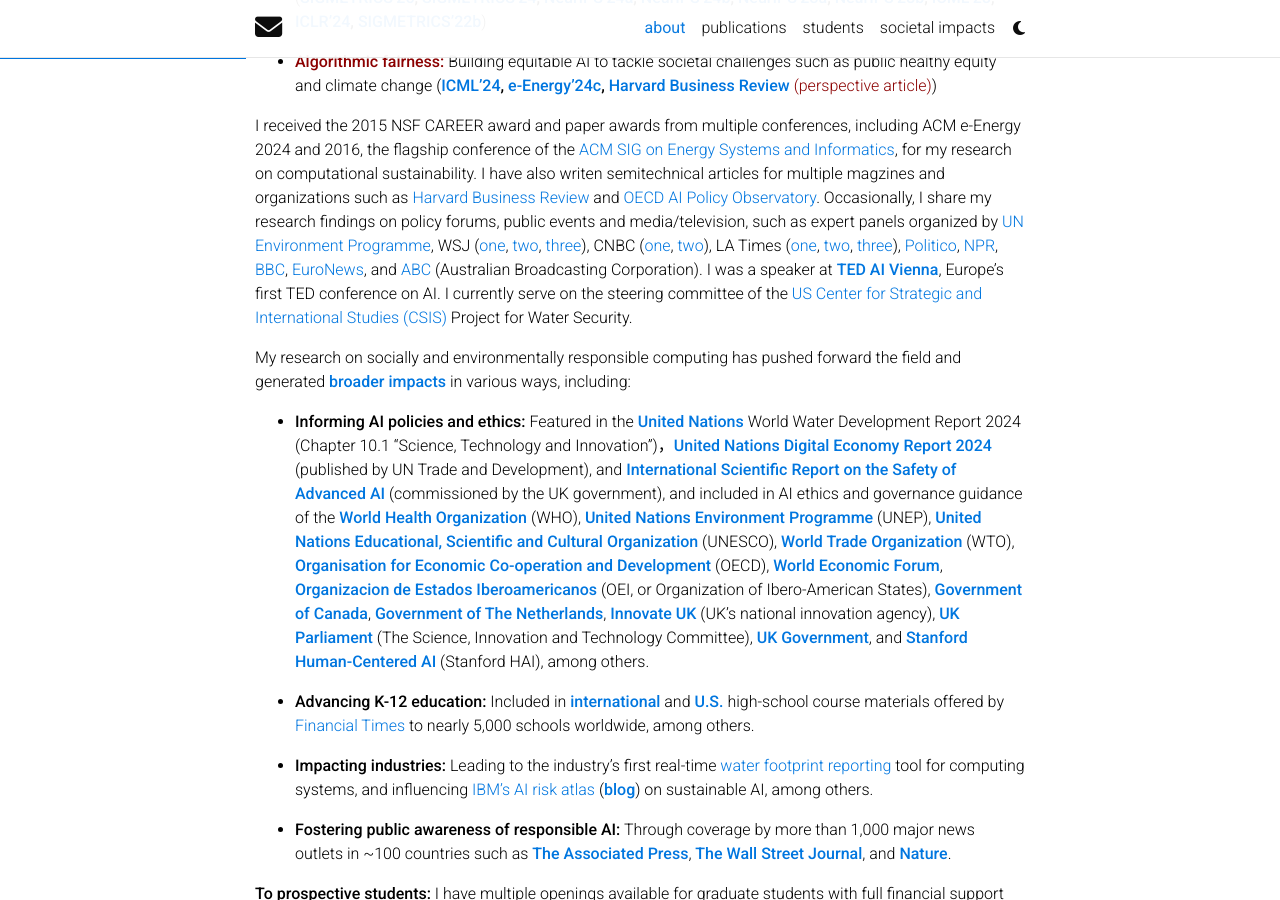
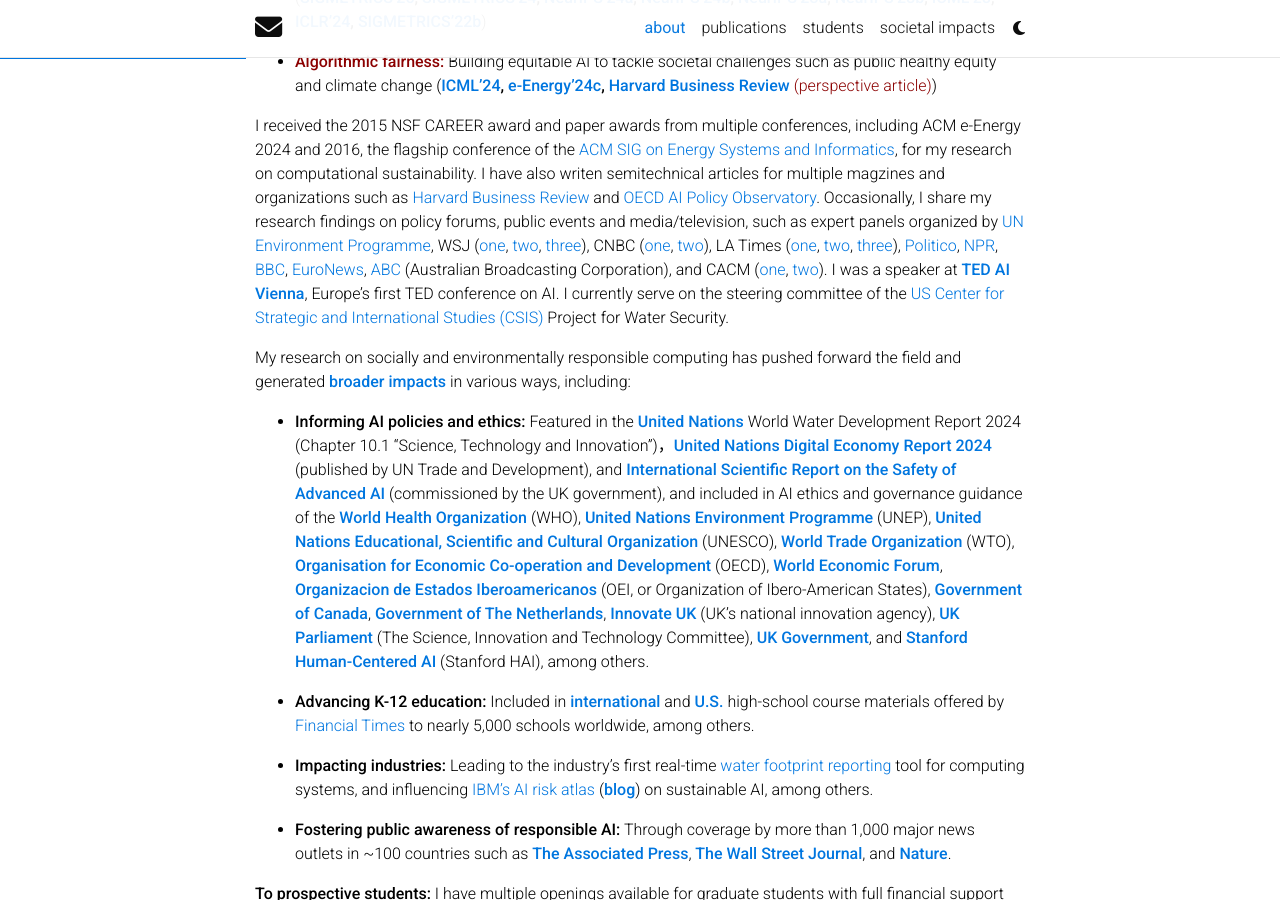
Before and after one commit to shaoleiren/shaoleiren.github.io, a Jekyll site: the page built from _pages/about.md, in a window 1280 px wide and 900 px high, scrolled down 696 px. Built offline with Jekyll 4.4.1, drawn with Linux system fonts in a browser that asks for light colours; full-size pictures stand in for the smaller copies a plugin makes; comment, search, counter and statistics services are not loaded; a style sheet for code colours, icons or effects is not loaded.

Commit message:
Update about.md

```diff
--- a/_pages/about.md
+++ b/_pages/about.md
@@ -45,7 +45,7 @@
    [three](https://www.latimes.com/environment/story/2024-08-26/tech-firms-conceal-water-and-power-demands-of-ai-computing)), [Politico](https://www.politico.com/newsletters/the-long-game/2024/10/22/ai-and-the-growing-power-struggle-00184827),
    [NPR](https://one.npr.org/?sharedMediaId=nx-s1-5059073:nx-s1-dd125ecf-65a2-40d5-89e2-e5ca568238c5),
    [BBC](https://www.bbc.co.uk/programmes/w172zbk78bmgkxz),
-   [EuroNews](https://www.euronews.com/video/2023/11/01/ai-chatgpt-consumes-more-energy-than-a-traditional-internet-search), and [ABC](https://www.abc.net.au/listen/programs/futuretense/artificial-intelligence-its-limits-risks-nd-thirst-for-resources/104238774) (Australian Broadcasting Corporation). I was a speaker at **[TED AI Vienna](https://tedai-vienna.ted.com/)**, Europe's first TED conference on AI. I currently serve on the steering committee of the [US Center for Strategic and International Studies (CSIS)](https://www.csis.org/programs/global-food-and-water-security-program) Project for Water Security.
+   [EuroNews](https://www.euronews.com/video/2023/11/01/ai-chatgpt-consumes-more-energy-than-a-traditional-internet-search), [ABC](https://www.abc.net.au/listen/programs/futuretense/artificial-intelligence-its-limits-risks-nd-thirst-for-resources/104238774) (Australian Broadcasting Corporation), and CACM ([one](https://cacm.acm.org/news/thirsty-fabs/), [two](https://cacm.acm.org/news/controlling-ais-growing-energy-needs/)). I was a speaker at **[TED AI Vienna](https://tedai-vienna.ted.com/)**, Europe's first TED conference on AI. I currently serve on the steering committee of the [US Center for Strategic and International Studies (CSIS)](https://www.csis.org/programs/global-food-and-water-security-program) Project for Water Security.
 
 
 
```
